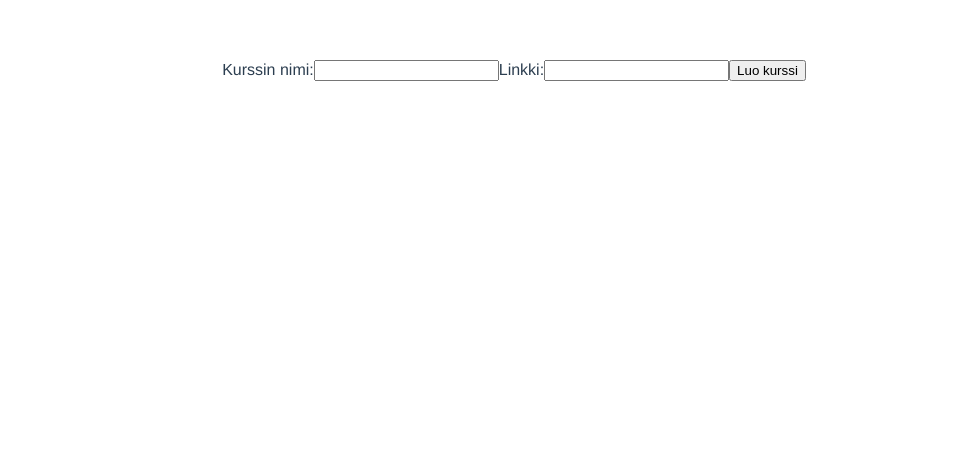
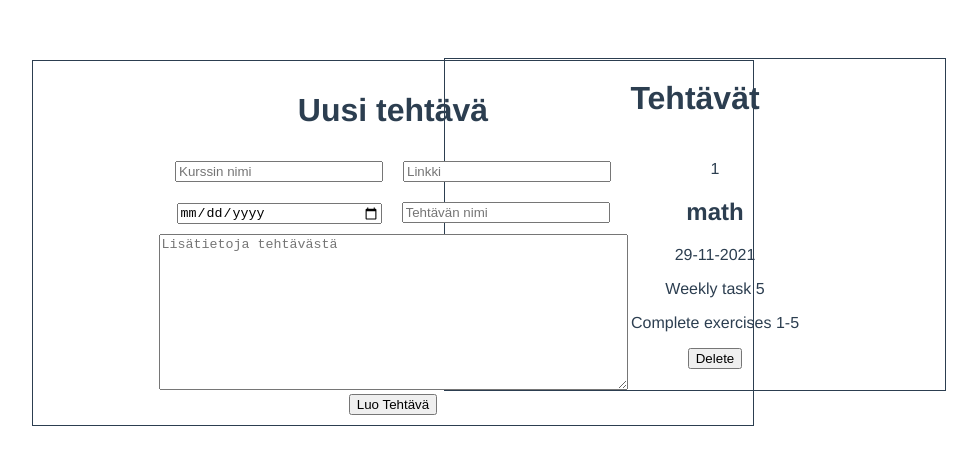
Before and after one commit to TeemuTallskog/SchoolTracker, a Vue app in the folder vue-app/: page / in a window 1280 px wide. Shown: the top 464 px of the page, without its empty margins (126-1103 px from the left). Built offline with nearby package versions, Linux system fonts and the light colour scheme.

Commit message:
Improved form and table
Form information shown in table. Table items can be deleted.

```diff
--- a/vue-app/src/App.vue
+++ b/vue-app/src/App.vue
@@ -1,8 +1,13 @@
 <template>
   <div id="form">
     <course-form @add:course="addCourse" />
-    <course-table :courses="courses"/>
+
+    <div id="table">
+    <course-table :courses="courses"
+    @delete:course="deleteCourse"/>
   </div>
+  </div>
+
 </template>
 
 <script>
@@ -17,7 +22,13 @@ export default {
   },
   data() {
     return {
-      courses: []
+      courses: [
+          {id: 1,
+          name: "math",
+          date: "29-11-2021",
+          taskName: "Weekly task 5",
+          taskInfo: "Complete exercises 1-5"},
+      ]
     }
   },
   methods: {
@@ -28,7 +39,13 @@ export default {
       const id = lastId + 1;
       const newCourse = {...course, id};
       this.courses = [...this.courses, newCourse]
+    },
+
+    deleteCourse(id) {
+      this.courses = this.courses.filter(course => course.id !== id)
     }
+
+
   }
 }
 </script>
@@ -42,4 +59,15 @@ export default {
   color: #2c3e50;
   margin-top: 60px;
 }
+
+#table {
+  margin-top: -468px;
+  float: right;
+}
+
+div {
+  margin: 50px;
+}
+
+
 </style>
--- a/vue-app/src/components/CourseForm.vue
+++ b/vue-app/src/components/CourseForm.vue
@@ -1,11 +1,31 @@
 <template>
 <div id="course-form">
   <form @submit.prevent="handleSubmit">
-    <label>Kurssin nimi:</label>
-    <input v-model="course.name" type="text">
-    <label>Linkki:</label>
-    <input v-model="course.link" type="text">
-    <button>Luo kurssi</button>
+    <h1>Uusi tehtävä</h1>
+
+    <label for="name"></label>
+    <input id="name" v-model="course.name" type="text" placeholder="Kurssin nimi">
+
+    <label for="link"></label>
+    <input id ="link" v-model="course.link" type="text" placeholder="Linkki">
+
+    <br>
+
+    <label for="date"></label>
+    <input id="date" v-model="course.date" type="date">
+
+
+    <label for="taskName"></label>
+    <input id ="taskName" v-model="course.taskName" type="text" placeholder="Tehtävän nimi">
+
+    <br>
+
+    <textarea id="taskInfo" rows="10" cols="56" v-model="course.taskInfo" type="text" placeholder="Lisätietoja tehtävästä"></textarea>
+
+    <br>
+
+    <button>Luo Tehtävä</button>
+
   </form>
 </div>
 </template>
@@ -18,6 +38,9 @@ export default {
       course: {
         name: '',
         link: '',
+        date:'',
+        taskName: '',
+        taskInfo:'',
       },
     }
   },
@@ -31,4 +54,19 @@ export default {
 
 <style scoped>
 
+div {
+  padding: 10px;
+  border: 1px solid;
+  width: 700px;
+}
+
+input {
+  width: 200px;
+ margin: 10px;
+  align: bottom;
+}
+
+
+
+
 </style>
--- a/vue-app/src/components/CourseTable.vue
+++ b/vue-app/src/components/CourseTable.vue
@@ -1,7 +1,16 @@
 <template>
  <div id="course-table">
-   <ul v-for="course in courses" :key="course.id" v-on:click="redirectTo(course)">
-     <li>{{ course.name }}</li>
+   <h1>Tehtävät</h1>
+   <!-- <ul v-for="course in courses" :key="course.id" v-on:click="redirectTo(course)"> -->
+     <ul v-for="course in courses" :key="course.id">
+     <li>
+       <p>{{ course.id }}</p>
+       <h2>{{ course.name }}</h2>
+       <p>{{ course.date }}</p>
+       <p>{{ course.taskName }}</p>
+       <p>{{ course.taskInfo }}</p>
+       <button @click="$emit('delete:course', course.id)">Delete</button>
+     </li>
    </ul>
  </div>
 </template>
@@ -22,4 +31,14 @@ export default {
 
 <style scoped>
 
+div {
+  border: 1px solid;
+  width: 500px
+}
+
+li {
+  margin: 5px;
+  padding: 5px;
+}
+
 </style>
```
Also changed, not shown: 1 other file (tests, documents, lock files or other folders).
